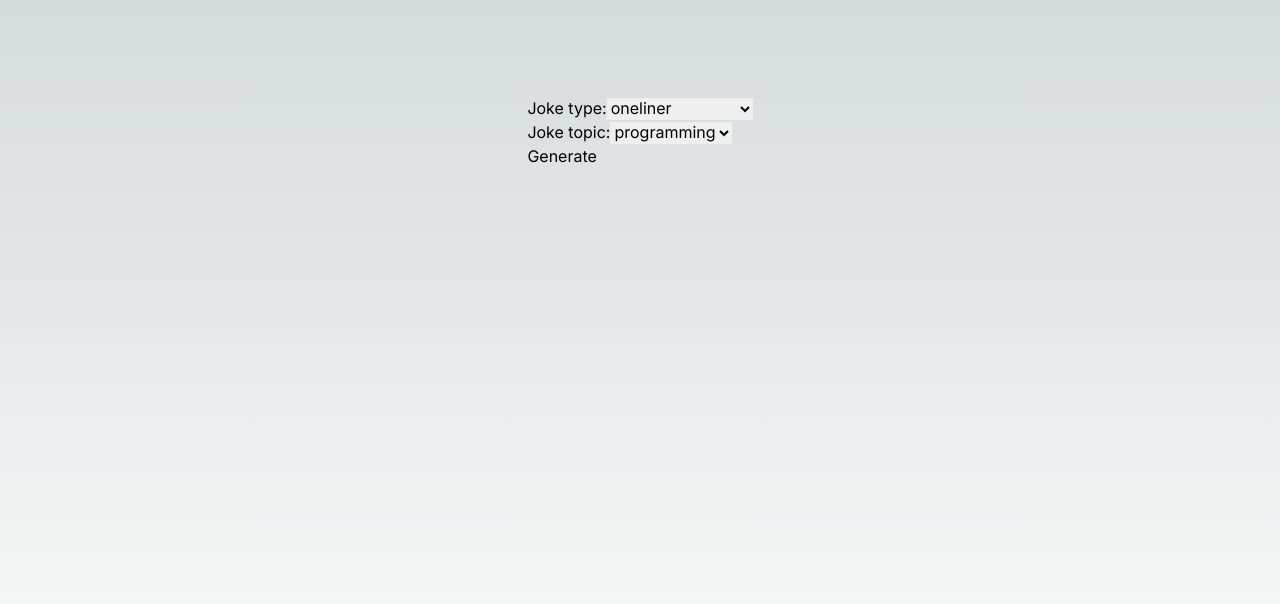
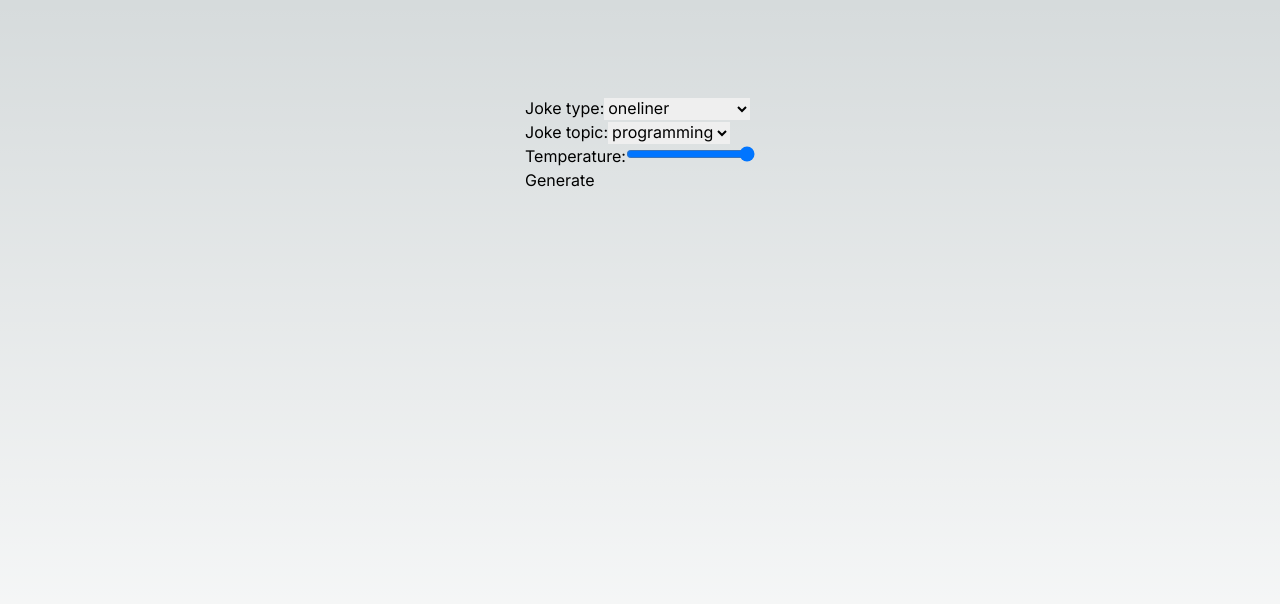
Before and after one commit to zacharydenton/jokegpt, a Next.js app: page / in a window 1280 px wide. Shown: the top 604 px of the page. Built offline with nearby package versions, Linux system fonts and the light colour scheme.

Commit message:
Add temperature param.

```diff
--- a/app/api/chat/route.ts
+++ b/app/api/chat/route.ts
@@ -5,11 +5,10 @@ import { OpenAIStream, StreamingTextResponse } from "ai";
 const openai = new OpenAI();
 const model = process.env.OPENAI_MODEL || "gpt-4o";
 
-export const maxDuration = 30;
-
 type GenerateJokeParams = {
   type: string;
   topic: string;
+  temperature: number;
 };
 
 function jokePrompt({ type, topic }: GenerateJokeParams) {
@@ -33,6 +32,7 @@ function generateJokeResponse(params: GenerateJokeParams) {
     model,
     messages,
     stream: true,
+    temperature: params.temperature,
   });
 }
 
@@ -41,6 +41,7 @@ export async function POST(req: Request) {
   const jokeParams = {
     type: data.type ?? "oneliner",
     topic: data.topic ?? "programming",
+    temperature: Number(data.temperature ?? 1.0),
   };
   const response = await generateJokeResponse(jokeParams);
   const stream = OpenAIStream(response);
--- a/app/page.tsx
+++ b/app/page.tsx
@@ -51,6 +51,17 @@ export default function Home() {
             <option>sports</option>
           </select>
         </div>
+        <div>
+          <label htmlFor="temperature">Temperature:</label>
+          <input
+            id="temperature"
+            name="temperature"
+            type="range"
+            min="0"
+            max="2"
+            step="0.1"
+          />
+        </div>
         <button type="submit">Generate</button>
       </form>
     </main>
```
